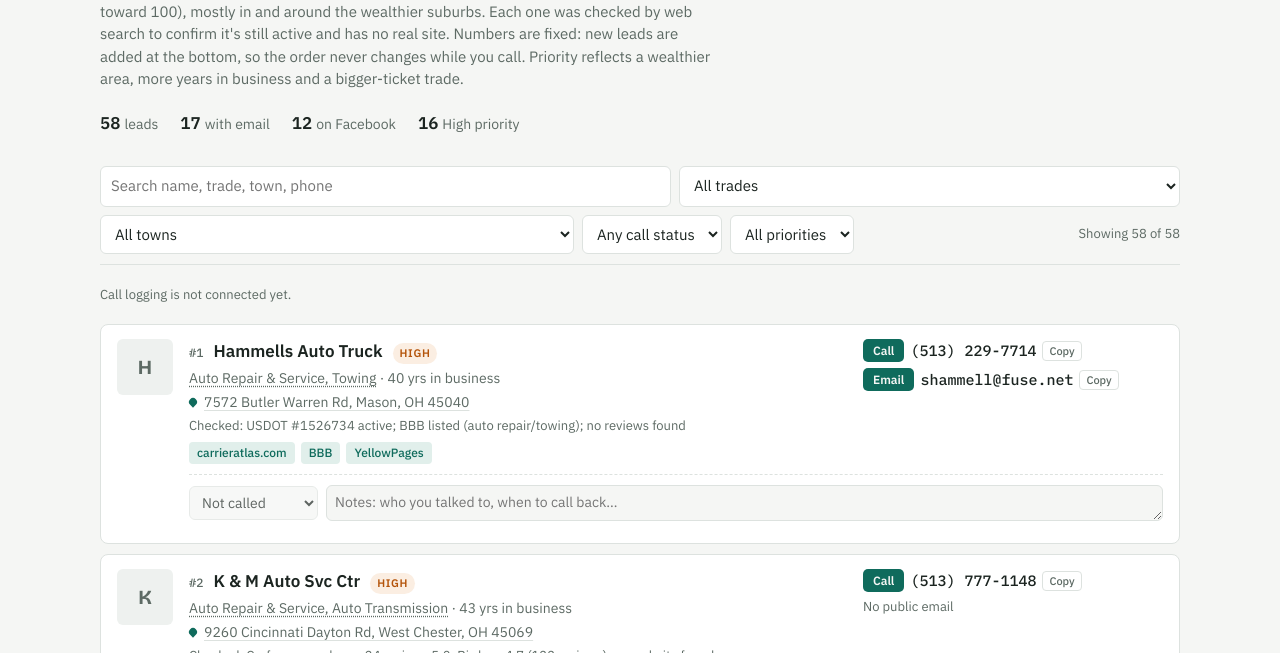
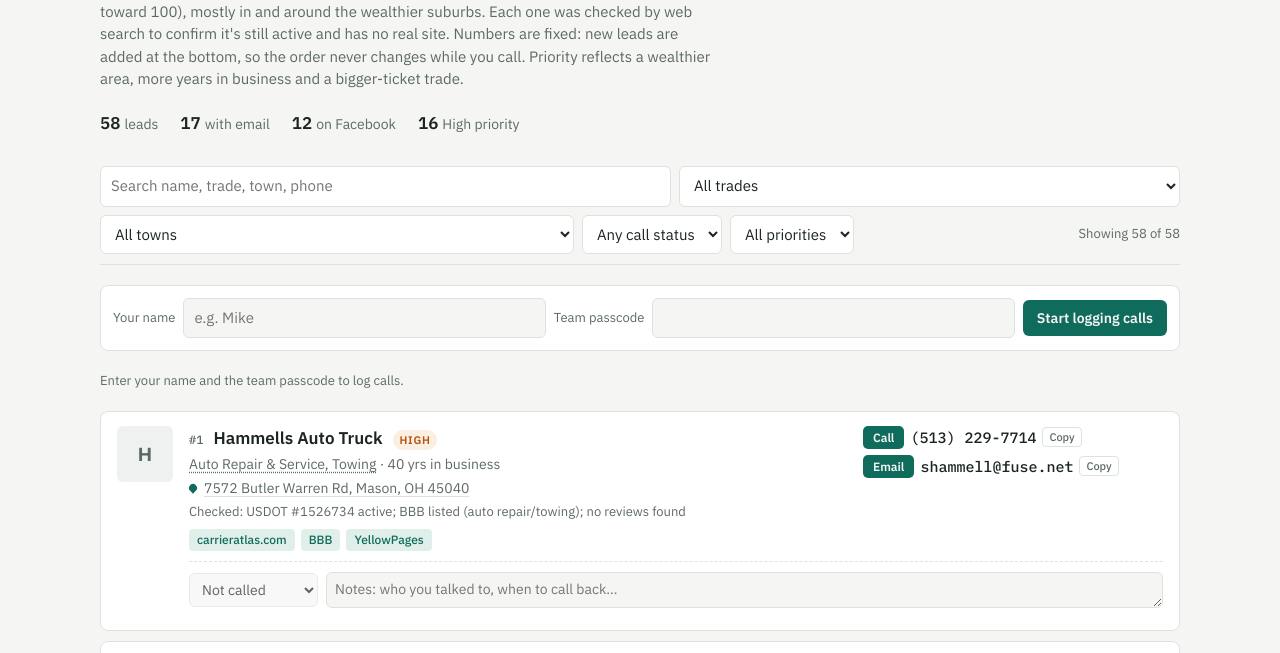
Before and after one commit to MillisJn/website-call-list, a plain HTML site: page index.html in a window 1280 px wide. Shown: the part 100-753 px from the top of the page. Drawn offline with nearby package versions, Linux system fonts and the light colour scheme.

Commit message:
Connect call logging to Apps Script web app
Co-Authored-By: Claude Opus 5.5 <noreply@anthropic.com>
Claude-Session: https://claude.ai/code/session_01GXuEM1qmt12P3QSPuuCqg8

```diff
--- a/index.html
+++ b/index.html
@@ -128,7 +128,7 @@ function toast(m){let t=document.getElementById('toast');if(!t){t=document.creat
 const STATUSES=['Not called','No answer','Left voicemail','Call back','Interested','Not interested','Sold','Bad number'];
 const key=r=>String(r.phone).replace(/\D/g,'').slice(-10);
 let calls={},canWrite=true;
-const ENDPOINT='';
+const ENDPOINT='https://script.google.com/macros/s/AKfycby9qiEwlbk7yH-9emNsr6BVa9vePWMzV5iKdvTe_xJNHp3ISJ-gQ1YesAb6BwZ46wUxFg/exec';
 const LS=(k,v)=>{try{if(v===undefined)return localStorage.getItem(k)||'';localStorage.setItem(k,v)}catch(_){return ''}};
 $('#cs').innerHTML+=STATUSES.map(x=>`<option>${x}</option>`).join('');
 function ago(iso){const m=Math.round((Date.now()-Date.parse(iso))/60000);if(!(m>=0))return '';if(m<1)return 'just now';if(m<60)return m+' min ago';const h=Math.round(m/60);if(h<24)return h+' hr ago';return new Date(iso).toLocaleDateString()}
```
